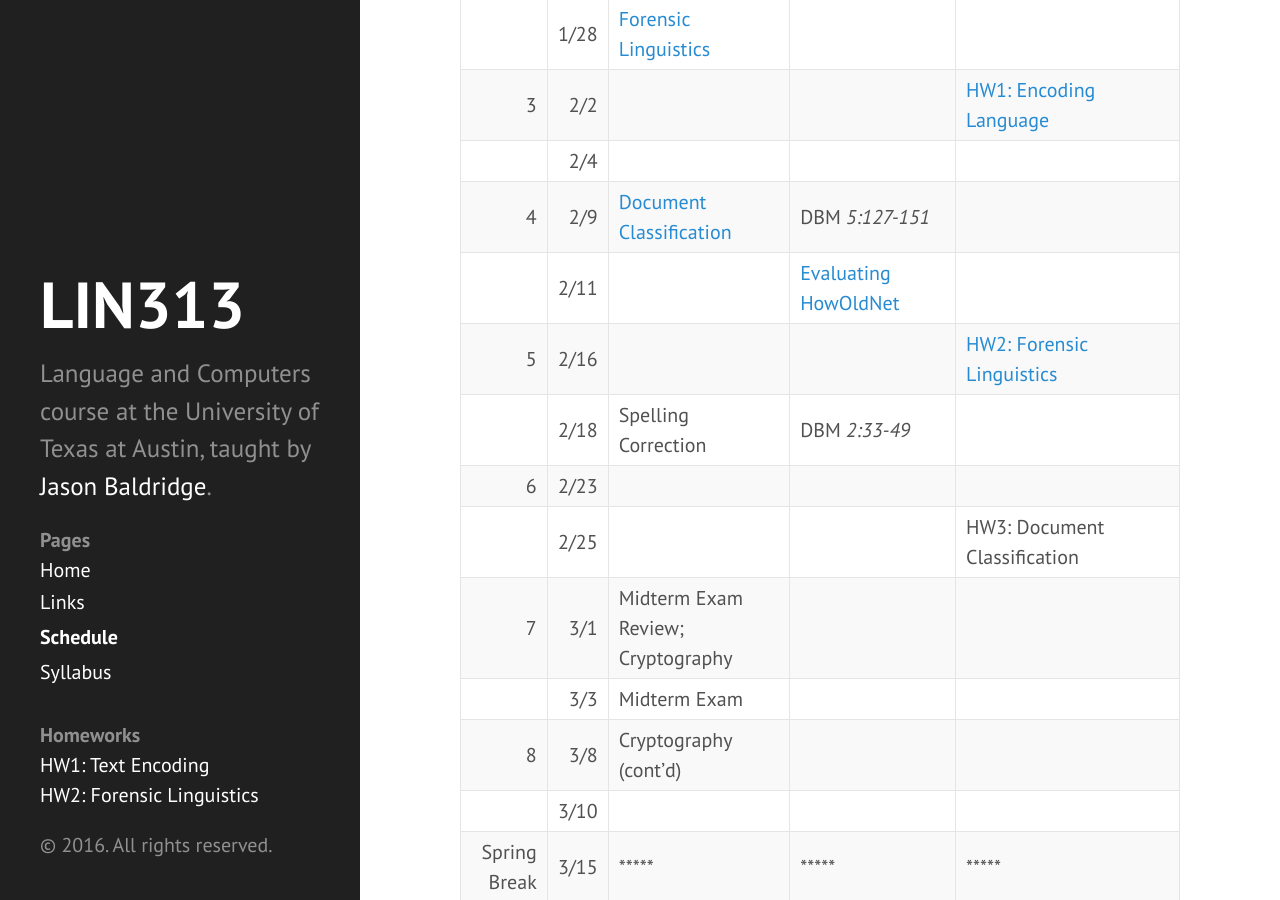
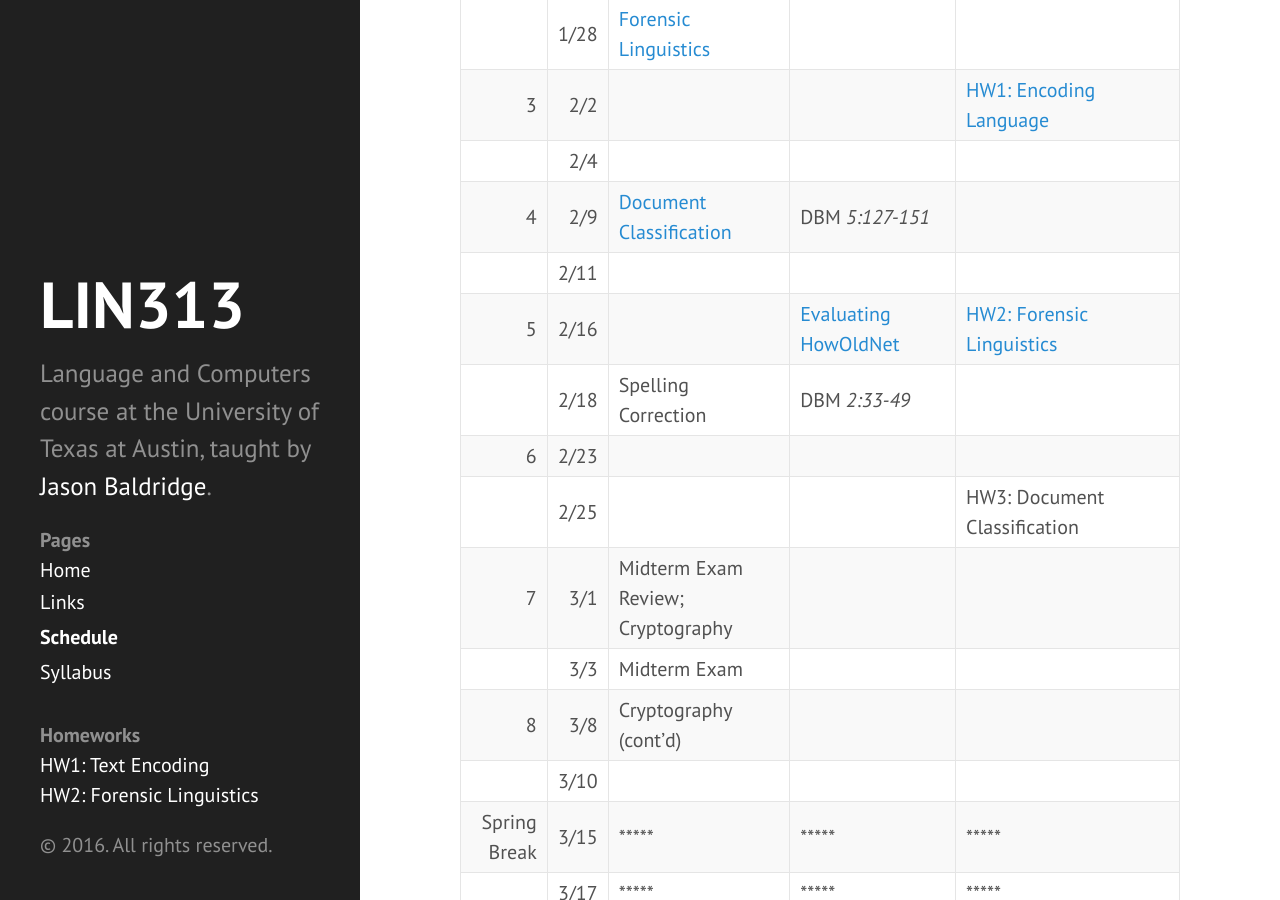
Before and after one commit to utcompling/language_and_computers_s16, a Jekyll site: the page built from schedule.md, in a window 1280 px wide and 900 px high, scrolled down 616 px. Built offline with Jekyll 4.4.1, drawn with Linux system fonts in a browser that asks for light colours.

Commit message:
move how old net.

```diff
--- a/schedule.md
+++ b/schedule.md
@@ -22,8 +22,8 @@ Week	|  Date	| Topic	| Reading | Assignment
 3  | 2/2  |   |   | [HW1: Encoding Language]({{ site.baseurl }}/hw1_text_encoding)
    | 2/4  |    |
 4  | 2/9  | [Document Classification]({{site.baseurl}}/public/slides/LNC-DocClassify.pdf) | DBM *5:127-151*
-   | 2/11 |    | [Evaluating HowOldNet](https://www.peoplepattern.com/machine-predictions-wild-howoldnet-might-much-better-social-media-lead-believe/)
-5  | 2/16 |    | | [HW2: Forensic Linguistics]({{ site.baseurl }}/hw2_forensic_linguistics)
+   | 2/11 |    | |
+5  | 2/16 |    | [Evaluating HowOldNet](https://www.peoplepattern.com/machine-predictions-wild-howoldnet-might-much-better-social-media-lead-believe/) | [HW2: Forensic Linguistics]({{ site.baseurl }}/hw2_forensic_linguistics)
    | 2/18 | Spelling Correction  | DBM *2:33-49*
 6  | 2/23 |    |
    | 2/25 |  |  | HW3: Document Classification
```
